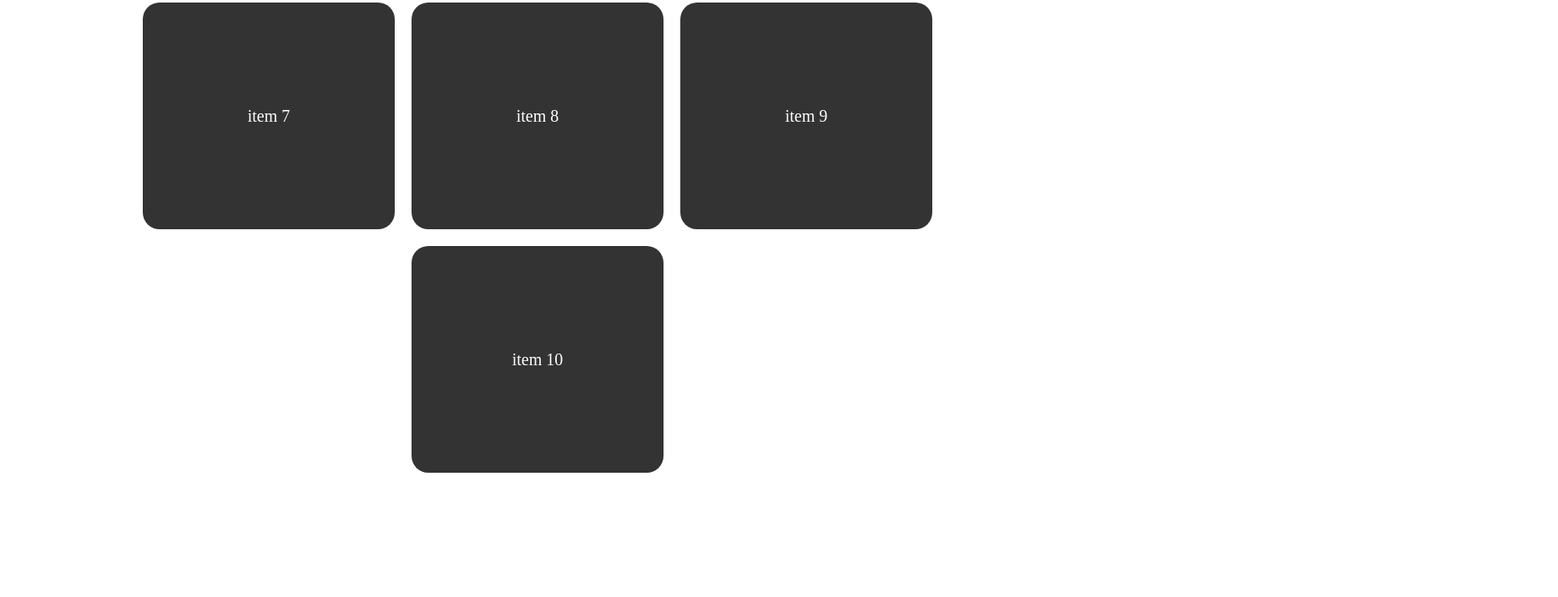
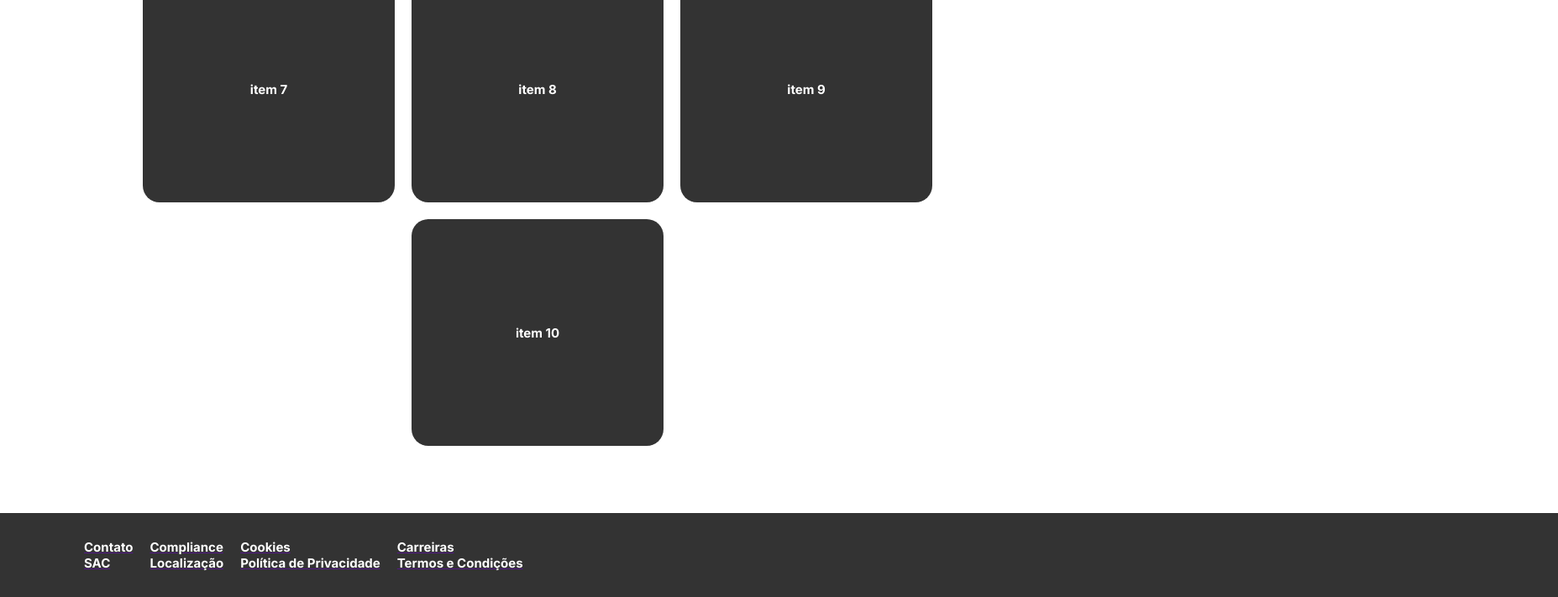
Before and after one commit to gabrielkeep/alu-site, a plain HTML site: page index.html in a window 1280 px wide. Shown: the part 1405-2116 px from the top of the page at 84% size, 1855 px wide, since content can reach past the window. Before the commit the page ends 2048 px from the top, so only its background shows below. Drawn offline with Linux system fonts and the light colour scheme.

Commit message:
adicionando rodapé e alterando logo

```diff
--- a/index.html
+++ b/index.html
@@ -11,8 +11,8 @@
     <header>
         <div class="cabecalho_superior">
             <div class="logo">
-                <a href="http://127.0.0.1:5500/alu/index.html">
-                    <img src="src/logo_alu.png" alt="logo" height="150" width="150">
+                <a href="">
+                    <img src="src/logo_alu_2.png" alt="logo" height="150" width="150">
                 </a>
             </div>
             <div class="cabecalho_superior__lupa">
@@ -67,6 +67,26 @@
         </section>
     </main>
     <footer>
+        <div class="rodape">
+            <section class="rodape__utilitarios">
+                <div class="rodape__utilitarios__link">
+                    <a href=""><p class="teste">Contato</p></a>
+                    <a href=""><p class="teste">SAC</p></a>
+                </div>
+                <div class="rodape__utilitarios__link">
+                    <a href=""><p class="teste">Compliance</p></a>
+                    <a href=""><p class="teste">Localização</p></a>
+                </div>
+                <div class="rodape__utilitarios__link">
+                    <a href=""><p class="teste">Cookies</p></a>
+                    <a href=""><p class="teste">Política de Privacidade</p></a>
+                </div>
+                <div class="rodape__utilitarios__link">
+                    <a href=""><p class="teste">Carreiras</p></a>
+                    <a href=""><p class="teste">Termos e Condições</p></a>
+                </div>
+            </section>
+        </div>
     </footer>
 </body>
 </html>
--- a/style.css
+++ b/style.css
@@ -53,8 +53,9 @@
     flex-direction: column;
     justify-content: space-between;
     align-items: center;
-    font-size: 30px;
+    font-size: 20px;
     margin: 10px;
+    font-family: 'Inter', sans-serif;
 
 }
 .categorias__caixas{
@@ -71,7 +72,7 @@
     justify-content: center;
     align-items: center;
     color: white;
-    font-size: 50px;
+    font-size: 40px;
     border-radius: 20px;
 }
 
@@ -80,7 +81,8 @@
     flex-direction: column;
     align-items: center;
     padding: 10px;
-    font-size: 30px;
+    font-size: 20px;
+    font-family: 'Inter', sans-serif;
 }
 
 .mais_vistos__itens{
@@ -103,5 +105,34 @@
     justify-content: center;
     align-items: center;
     color: white;
-    font-size: 20px;
+    font-size: 15px;
 }
+
+
+.rodape{
+    background-color: #333333;
+    display: flex;
+    justify-content: flex-start;
+    height: 100px;
+    width: 1855px;
+    align-items: center;
+}
+
+.rodape__utilitarios{
+    display: flex;
+    flex-direction: row;
+    justify-content: space-evenly;
+    align-items: center;
+    gap: 20px;
+    margin-left: 100px;
+}
+
+.rodape__utilitarios__link{
+    font-size: 15px;
+    font-family: 'Inter', sans-serif;
+}
+
+.teste{
+    color: white;
+    font-size: 15px;
+}
```
Also changed, not shown: src/logo_alu_2.png (added).
